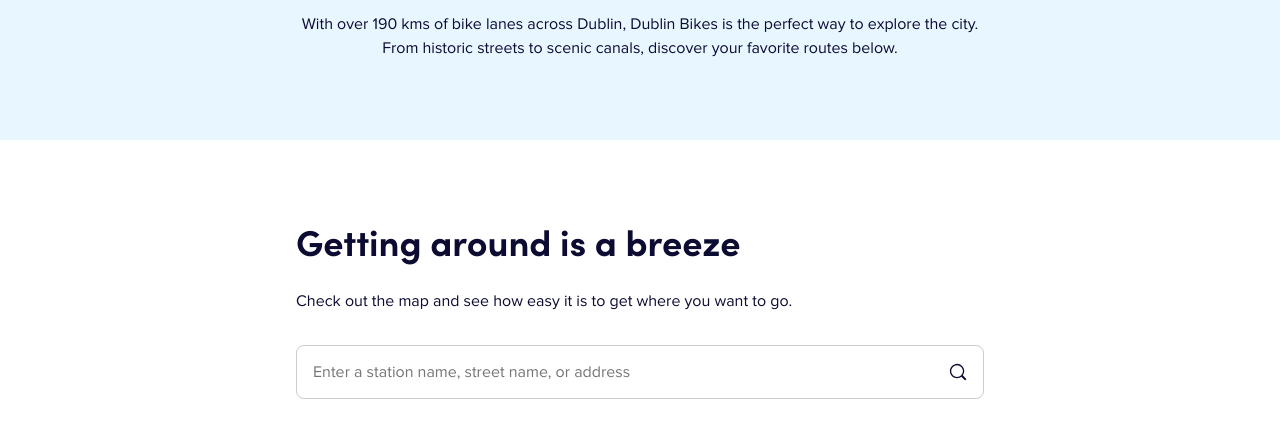
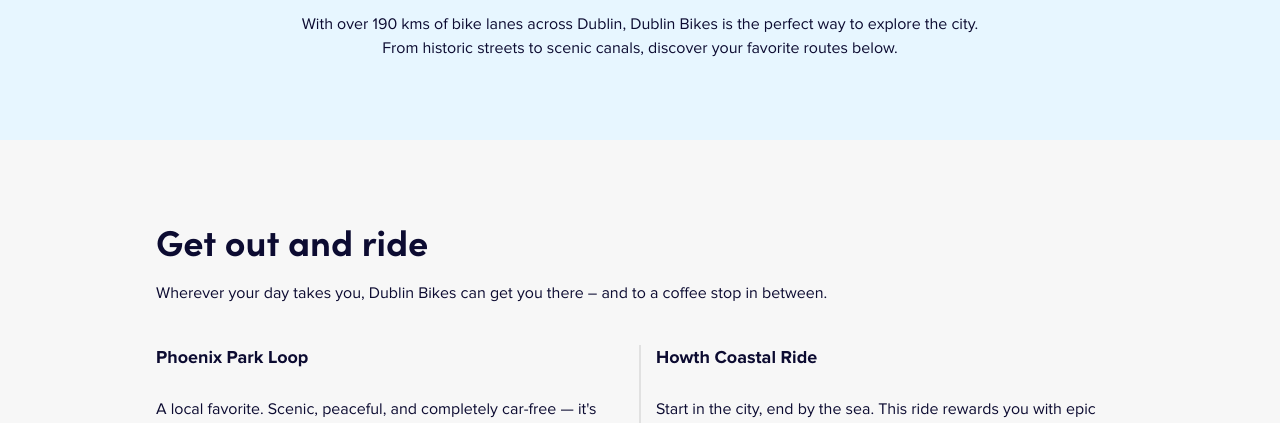
Before and after one commit to dsmnov/COMP30830-GROUP-PROJECT-GROUP-12, a Flask app: page /explore in a window 1280 px wide. Shown: the part 766-1189 px from the top of the page. Run offline with Flask 3, Linux system fonts and the light colour scheme; parts of the project's set-up code (start-up, migrations or seed data) failed here and were passed over; grey boxes are pictures that could not be loaded.

Commit message:
Update explore.html

```diff
--- a/WebApp/templates/explore.html
+++ b/WebApp/templates/explore.html
@@ -47,36 +47,6 @@
       With over 190 kms of bike lanes across Dublin, Dublin Bikes is the perfect way
       to explore the city. From historic streets to scenic canals, discover your favorite routes below.
     </p>
-  </div>
-</section>
-
-<!-- Section: Getting Around Is a Breeze -->
-<section class="station-search">
-  <div class="station-search-wrapper container">
-    <h2 class="station-title">Getting around is a breeze</h2>
-    <p class="station-subtext">
-      Check out the map and see how easy it is to get where you want to go.
-    </p>
-
-    <div class="station-search-bar">
-      <input
-        type="text"
-        placeholder="Enter a station name, street name, or address"
-      />
-      <img src="{{ url_for('static', filename='assets/search_icon.svg') }}" alt="Search icon" />
-    </div>
-
-    <div class="station-map">
-      <iframe
-      src="https://www.google.com/maps/embed?pb=!1m18!1m12!1m3!1d152515.36595716688!2d-6.410513919791764!3d53.32441163009948!2m3!1f0!2f0!3f0!3m2!1i1024!2i768!4f13.1!3m3!1m2!1s0x48670e80ea27ac2f%3A0xa00c7a9973171a0!2sDublin%2C%20Ireland!5e0!3m2!1sen!2s!4v1742842639827!5m2!1sen!2s"
-      width="100%"
-      height="496"
-      style="border:0;"
-      allowfullscreen=""
-      loading="lazy"
-      referrerpolicy="no-referrer-when-downgrade"
-    ></iframe>
-    </div>
   </div>
 </section>
 
@@ -194,7 +164,7 @@
       <div class="cta-buttons-inline">
         <a href="#" class="btn">Download the app</a>
         <a href="#" class="cta-link"></a>
-          Sign up for a subscription
+          Online sign-up
           <img src="{{ url_for('static', filename='assets/right_arrow.svg') }}" alt="Arrow icon" />
         </a>
       </div>
```
